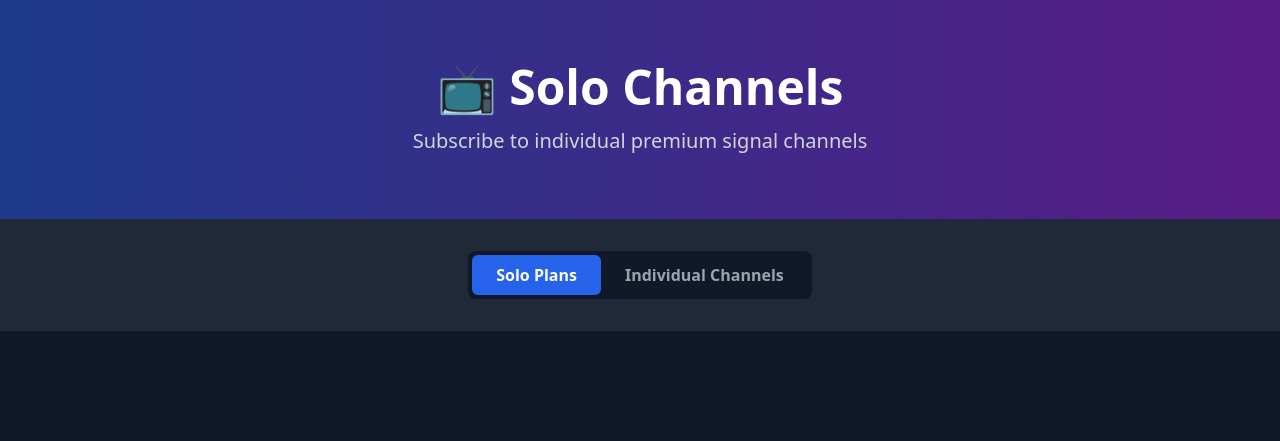
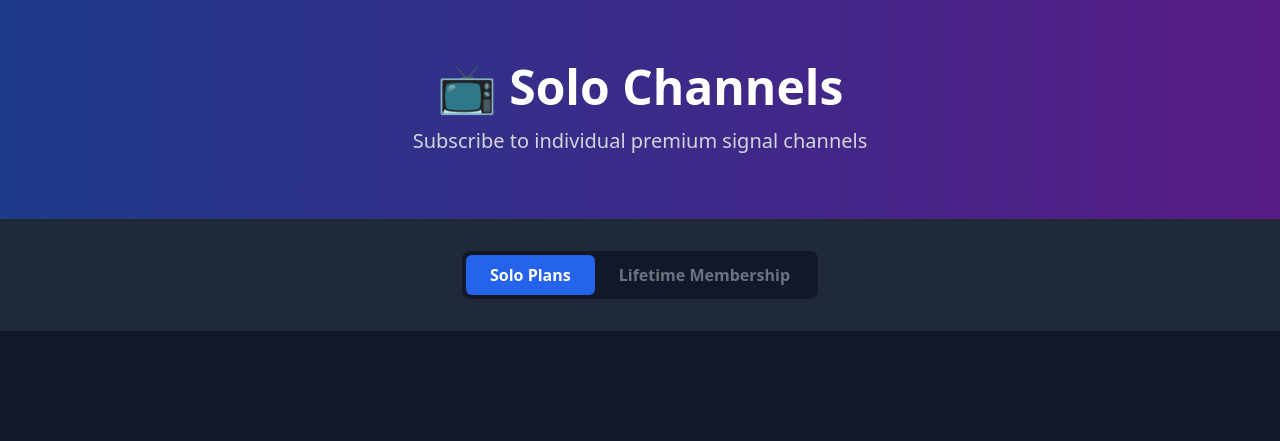
Before and after one commit to TelxFWD/MobileSpeedster, a Flask app: page /channels in a window 1280 px wide. Shown: the part 66-507 px from the top of the page. Run offline with Flask 3, Linux system fonts and the light colour scheme; some libraries are stand-ins or nearby versions.

Commit message:
Improve channel plan display with separate tabs for solo and lifetime plans
Updates the channels page to display solo and lifetime plans in separate tabs with updated Tailwind styles and Alpine.js tab switching.

Replit-Commit-Author: Agent
Replit-Commit-Session-Id: afac4c5f-0b3b-4d06-a879-9e366aa41c96
Replit-Commit-Screenshot-Url: https://storage.googleapis.com/screenshot-production-us-central1/85305163-299e-4ebd-a30d-e92be84614d5/c89e884a-dd27-4b80-983f-623a019f6e92.jpg

```diff
--- a/routes.py
+++ b/routes.py
@@ -23,12 +23,22 @@ def bundles():
 
 @app.route('/channels')
 def channels():
-    solo_plans = Plan.query.filter_by(plan_type='solo', is_active=True).all()
+    # Get solo plans with finite duration (non-lifetime)
+    solo_plans = Plan.query.filter_by(plan_type='solo', is_active=True, is_lifetime=False).all()
+
+    # Get lifetime plans
+    lifetime_plans = Plan.query.filter_by(plan_type='solo', is_active=True, is_lifetime=True).all()
+
+    # Get individual channels for the individual channels tab
     solo_channels = Channel.query.filter(
         Channel.is_active == True,
         Channel.solo_price.isnot(None)
     ).all()
-    return render_template('channels.html', plans=solo_plans, channels=solo_channels)
+
+    return render_template('channels.html',
+                         plans=solo_plans,
+                         lifetime_plans=lifetime_plans,
+                         channels=solo_channels)
 
 @app.route('/customize-bundle')
 def customize_bundle():
--- a/templates/channels.html
+++ b/templates/channels.html
@@ -3,6 +3,7 @@
 {% block title %}Solo Channels - TeleSignals{% endblock %}
 
 {% block content %}
+<div x-data="{ activeTab: 'solo' }">
 <!-- Header Section -->
 <section class="bg-gradient-to-r from-blue-900 to-purple-900 py-16">
     <div class="max-w-7xl mx-auto px-4 sm:px-6 lg:px-8 text-center">
@@ -16,17 +17,17 @@
 <!-- Tabs -->
 <section class="py-8 bg-gray-800">
     <div class="max-w-7xl mx-auto px-4 sm:px-6 lg:px-8">
-        <div x-data="{ activeTab: 'plans' }" class="flex justify-center">
+        <div class="flex justify-center">
             <div class="flex bg-gray-900 rounded-lg p-1">
-                <button @click="activeTab = 'plans'"
-                        :class="{ 'bg-blue-600 text-white': activeTab === 'plans', 'text-gray-400 hover:text-white': activeTab !== 'plans' }"
+                <button @click="activeTab = 'solo'"
+                        :class="{ 'bg-blue-600 text-white': activeTab === 'solo', 'text-gray-500 hover:text-gray-300': activeTab !== 'solo' }"
                         class="px-6 py-2 rounded-md font-semibold transition-colors">
                     Solo Plans
                 </button>
-                <button @click="activeTab = 'channels'"
-                        :class="{ 'bg-blue-600 text-white': activeTab === 'channels', 'text-gray-400 hover:text-white': activeTab !== 'channels' }"
+                <button @click="activeTab = 'lifetime'"
+                        :class="{ 'bg-blue-600 text-white': activeTab === 'lifetime', 'text-gray-500 hover:text-gray-300': activeTab !== 'lifetime' }"
                         class="px-6 py-2 rounded-md font-semibold transition-colors">
-                    Individual Channels
+                    Lifetime Membership
                 </button>
             </div>
         </div>
@@ -34,7 +35,7 @@
 </section>
 
 <!-- Solo Plans Tab -->
-<section x-data="{ activeTab: 'plans' }" x-show="activeTab === 'plans'" class="py-16">
+<section x-show="activeTab === 'solo'" class="py-16">
     <div class="max-w-7xl mx-auto px-4 sm:px-6 lg:px-8">
         {% if plans %}
             <div class="grid grid-cols-1 md:grid-cols-2 lg:grid-cols-3 gap-8">
@@ -89,82 +90,84 @@
     </div>
 </section>
 
-<!-- Individual Channels Tab -->
-<section x-data="{ activeTab: 'plans', searchQuery: '' }" x-show="activeTab === 'channels'" class="py-16">
+<!-- Lifetime Membership Tab -->
+<section x-show="activeTab === 'lifetime'" class="py-16">
     <div class="max-w-7xl mx-auto px-4 sm:px-6 lg:px-8">
-        <!-- Search Bar -->
-        <div class="mb-8">
-            <div class="max-w-md mx-auto">
-                <div class="relative">
-                    <input type="text"
-                           x-model="searchQuery"
-                           placeholder="Search channels..."
-                           class="w-full bg-gray-800 border border-gray-600 rounded-lg px-4 py-3 pl-10 text-white placeholder-gray-400 focus:outline-none focus:ring-2 focus:ring-blue-500 focus:border-transparent">
-                    <div class="absolute inset-y-0 left-0 pl-3 flex items-center pointer-events-none">
-                        <i data-feather="search" class="h-5 w-5 text-gray-400"></i>
+        {% if lifetime_plans %}
+            <div class="grid grid-cols-1 md:grid-cols-2 lg:grid-cols-3 gap-8">
+                {% for plan in lifetime_plans %}
+                <div class="bg-gradient-to-br from-gray-800 to-gray-900 rounded-lg overflow-hidden border border-yellow-500 hover:border-yellow-400 transition-colors relative">
+                    <!-- Lifetime Badge -->
+                    <div class="absolute top-4 right-4 bg-gradient-to-r from-yellow-500 to-orange-500 text-black text-xs font-bold px-3 py-1 rounded-full">
+                        LIFETIME
                     </div>
-                </div>
-            </div>
-        </div>
 
-        {% if channels %}
-            <div class="grid grid-cols-1 md:grid-cols-2 lg:grid-cols-3 gap-8">
-                {% for channel in channels %}
-                <div x-show="'{{ channel.name }}'.toLowerCase().includes(searchQuery.toLowerCase()) || searchQuery === ''"
-                     x-transition:enter="transition ease-out duration-200"
-                     x-transition:enter-start="opacity-0 transform scale-95"
-                     x-transition:enter-end="opacity-100 transform scale-100"
-                     class="bg-gray-800 rounded-lg overflow-hidden border border-gray-700 hover:border-blue-500 transition-colors">
                     <div class="p-6">
                         <div class="flex justify-between items-start mb-4">
-                            <h3 class="text-xl font-semibold">{{ channel.name }}</h3>
+                            <h3 class="text-xl font-semibold">{{ plan.name }}</h3>
                             <div class="text-right">
-                                {% if channel.solo_price %}
-                                <div class="text-2xl font-bold text-blue-400">${{ "%.2f"|format(channel.solo_price) }}</div>
-                                <div class="text-sm text-gray-400">{{ channel.solo_duration_days or 30 }} days</div>
-                                {% endif %}
+                                <div class="text-2xl font-bold text-yellow-400">${{ "%.2f"|format(plan.price) }}</div>
+                                <div class="text-sm text-yellow-300">Forever</div>
                             </div>
                         </div>
 
-                        {% if channel.description %}
-                        <p class="text-gray-400 mb-4">{{ channel.description }}</p>
+                        {% if plan.description %}
+                        <p class="text-gray-400 mb-4">{{ plan.description }}</p>
                         {% endif %}
 
-                        <div class="mb-6">
-                            <div class="flex items-center text-sm text-gray-400">
-                                <i data-feather="link" class="w-4 h-4 mr-2"></i>
-                                Direct channel access
+                        <!-- Special Lifetime Features -->
+                        <div class="mb-4">
+                            <div class="flex items-center text-sm text-yellow-400 mb-2">
+                                <i data-feather="infinity" class="w-4 h-4 mr-2"></i>
+                                Lifetime Access - No Renewals
+                            </div>
+                            <div class="flex items-center text-sm text-yellow-400 mb-2">
+                                <i data-feather="star" class="w-4 h-4 mr-2"></i>
+                                Priority Support
+                            </div>
+                            <div class="flex items-center text-sm text-yellow-400">
+                                <i data-feather="trending-up" class="w-4 h-4 mr-2"></i>
+                                All Future Updates Included
                             </div>
                         </div>
 
-                        {% if channel.solo_price %}
-                        <a href="{{ url_for('checkout', plan_id=channel.id) }}"
-                           class="w-full bg-gradient-to-r from-blue-600 to-purple-600 hover:from-blue-700 hover:to-purple-700 text-white font-semibold py-3 px-4 rounded-lg transition-all transform hover:scale-105 text-center block">
-                            🚀 Subscribe Now
+                        <!-- Included Channels -->
+                        <div class="mb-6">
+                            <h4 class="text-sm font-semibold text-gray-300 mb-2">📺 Channel:</h4>
+                            {% for channel in plan.get_channels() %}
+                            <div class="bg-gray-900 p-3 rounded-lg mb-2 border border-yellow-500/30">
+                                <div class="font-semibold">{{ channel.name }}</div>
+                                {% if channel.description %}
+                                <div class="text-sm text-gray-400 mt-1">{{ channel.description }}</div>
+                                {% endif %}
+                            </div>
+                            {% endfor %}
+                        </div>
+
+                        <a href="{{ url_for('checkout', plan_id=plan.id) }}"
+                           class="w-full bg-gradient-to-r from-yellow-500 to-orange-500 hover:from-yellow-600 hover:to-orange-600 text-black font-bold py-3 px-4 rounded-lg transition-all transform hover:scale-105 text-center block">
+                            🌟 Get Lifetime Access
                         </a>
-                        {% else %}
-                        <div class="w-full bg-gray-700 text-gray-400 font-semibold py-3 px-4 rounded-lg text-center">
-                            Available in Bundles Only
-                        </div>
-                        {% endif %}
                     </div>
                 </div>
                 {% endfor %}
             </div>
         {% else %}
             <div class="text-center py-16">
-                <div class="w-16 h-16 bg-gray-700 rounded-full flex items-center justify-center mx-auto mb-4">
-                    <i data-feather="tv" class="w-8 h-8 text-gray-400"></i>
+                <div class="w-16 h-16 bg-gradient-to-br from-yellow-600 to-orange-600 rounded-full flex items-center justify-center mx-auto mb-4">
+                    <i data-feather="star" class="w-8 h-8 text-black"></i>
                 </div>
-                <h3 class="text-xl font-semibold mb-2">No Individual Channels Available</h3>
-                <p class="text-gray-400 mb-6">Individual channel subscriptions are being prepared. Check our bundles!</p>
-                <a href="{{ url_for('bundles') }}" class="bg-blue-600 hover:bg-blue-700 text-white px-6 py-3 rounded-lg font-semibold">
-                    View Bundles
+                <h3 class="text-xl font-semibold mb-2">No Lifetime Plans Available</h3>
+                <p class="text-gray-400 mb-6">Lifetime membership plans are being prepared. Check our regular plans!</p>
+                <a href="{{ url_for('bundles') }}" class="bg-yellow-500 hover:bg-yellow-600 text-black px-6 py-3 rounded-lg font-semibold">
+                    View Other Plans
                 </a>
             </div>
         {% endif %}
     </div>
 </section>
+
+
 
 <!-- Benefits Section -->
 <section class="bg-gray-800 py-16">
@@ -217,4 +220,5 @@
         </div>
     </div>
 </section>
+</div>
 {% endblock %}
```
